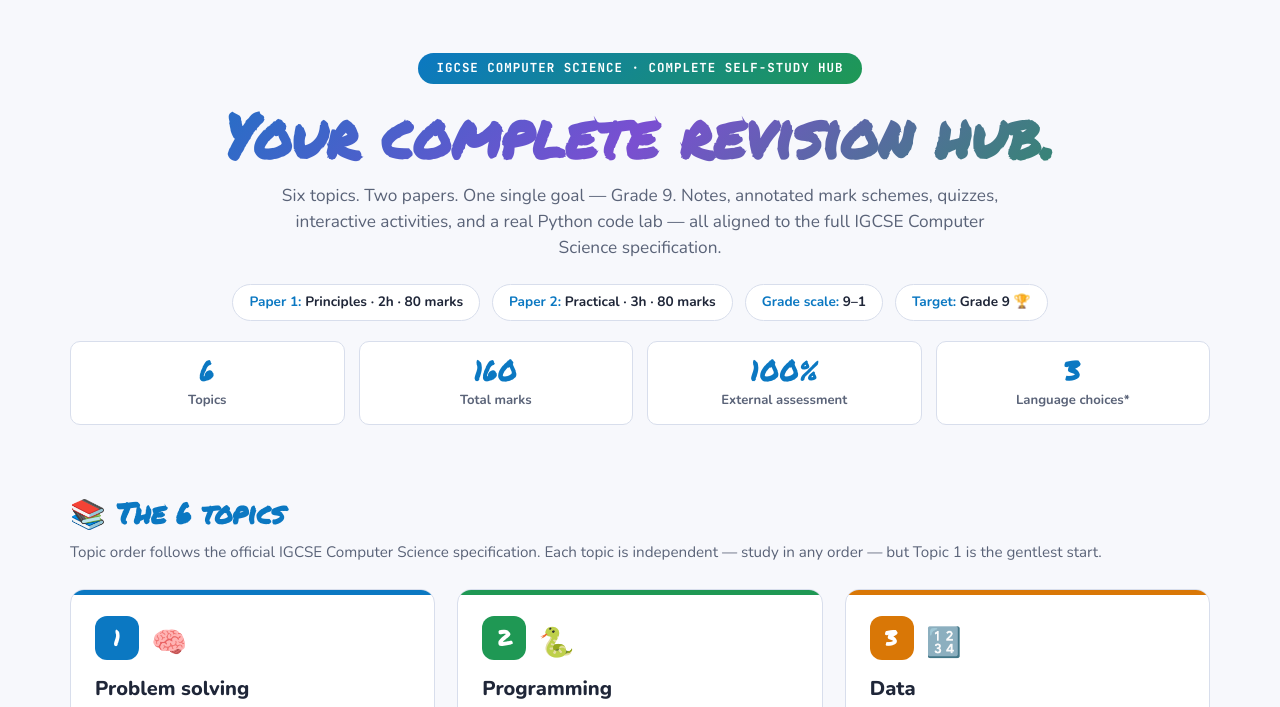
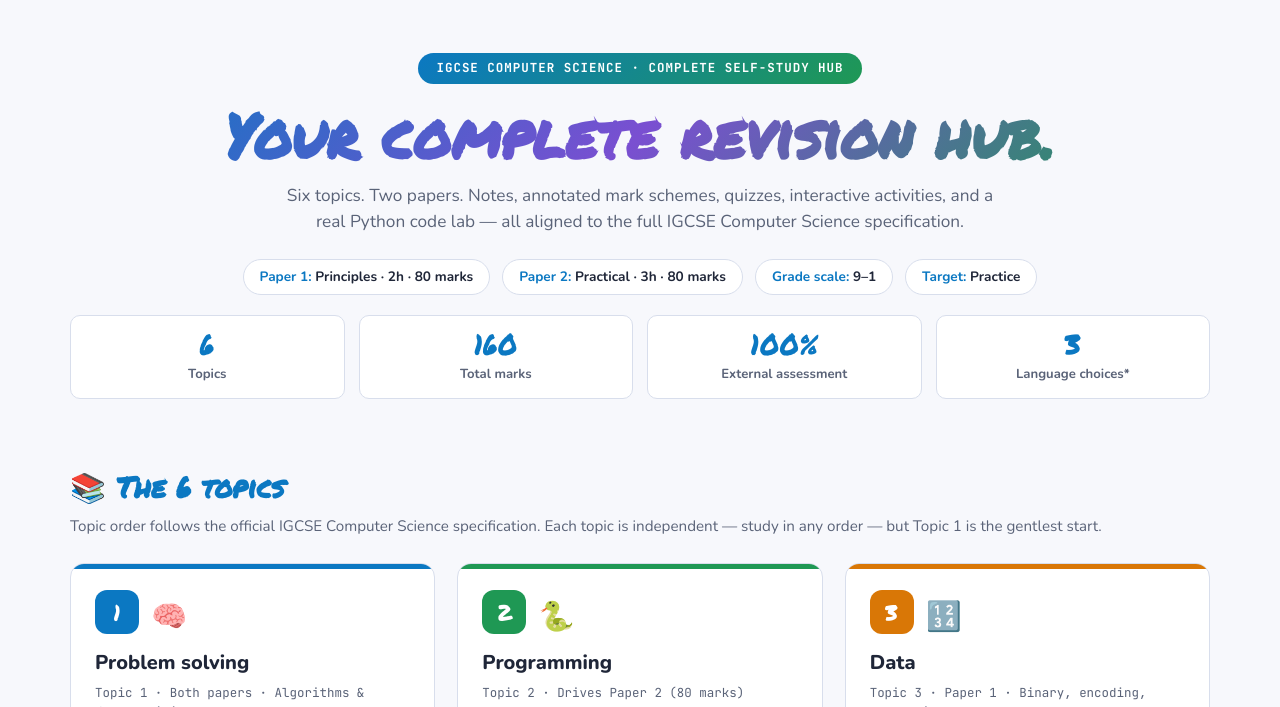
Before and after one commit to pooja7909/IGCSE-4CO, a plain HTML site: page index.html in a window 1280 px wide. Shown: the part 74-781 px from the top of the page. Drawn offline with nearby package versions, Linux system fonts and the light colour scheme.

Commit message:
Update index.html

```diff
--- a/index.html
+++ b/index.html
@@ -131,12 +131,12 @@ footer .foot-links a:hover { text-decoration: underline; }
   <div class="container">
     <span class="hero-badge">IGCSE COMPUTER SCIENCE · COMPLETE SELF-STUDY HUB</span>
     <h1 class="hero-title">Your complete revision hub.</h1>
-    <p class="hero-sub">Six topics. Two papers. One single goal — Grade 9. Notes, annotated mark schemes, quizzes, interactive activities, and a real Python code lab — all aligned to the full IGCSE Computer Science specification.</p>
+    <p class="hero-sub">Six topics. Two papers.  Notes, annotated mark schemes, quizzes, interactive activities, and a real Python code lab — all aligned to the full IGCSE Computer Science specification.</p>
     <div class="hero-meta">
       <span class="pill"><strong>Paper 1:</strong> Principles · 2h · 80 marks</span>
       <span class="pill"><strong>Paper 2:</strong> Practical · 3h · 80 marks</span>
       <span class="pill"><strong>Grade scale:</strong> 9–1</span>
-      <span class="pill"><strong>Target:</strong> Grade 9 🏆</span>
+      <span class="pill"><strong>Target:</strong> Practice </span>
     </div>
 
     <div class="stats-row">
```
